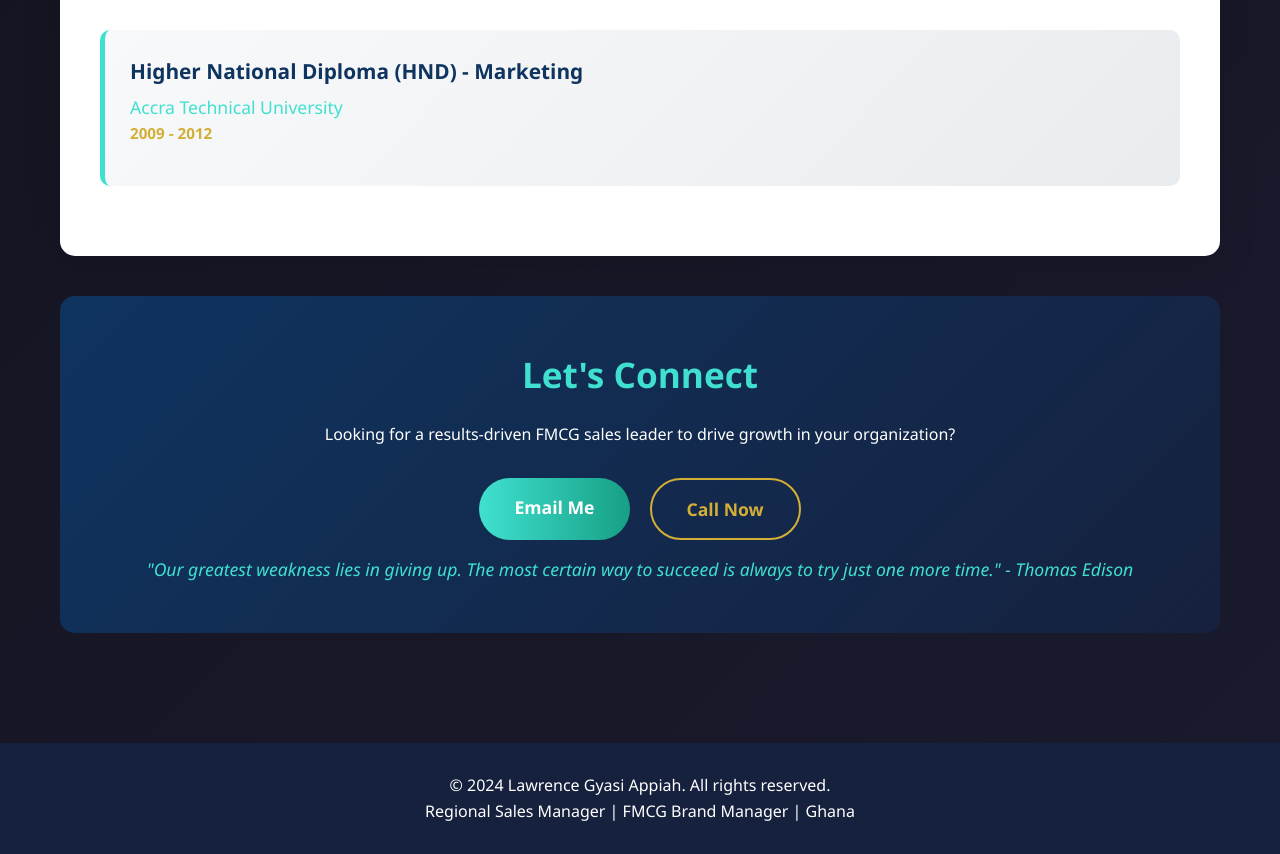
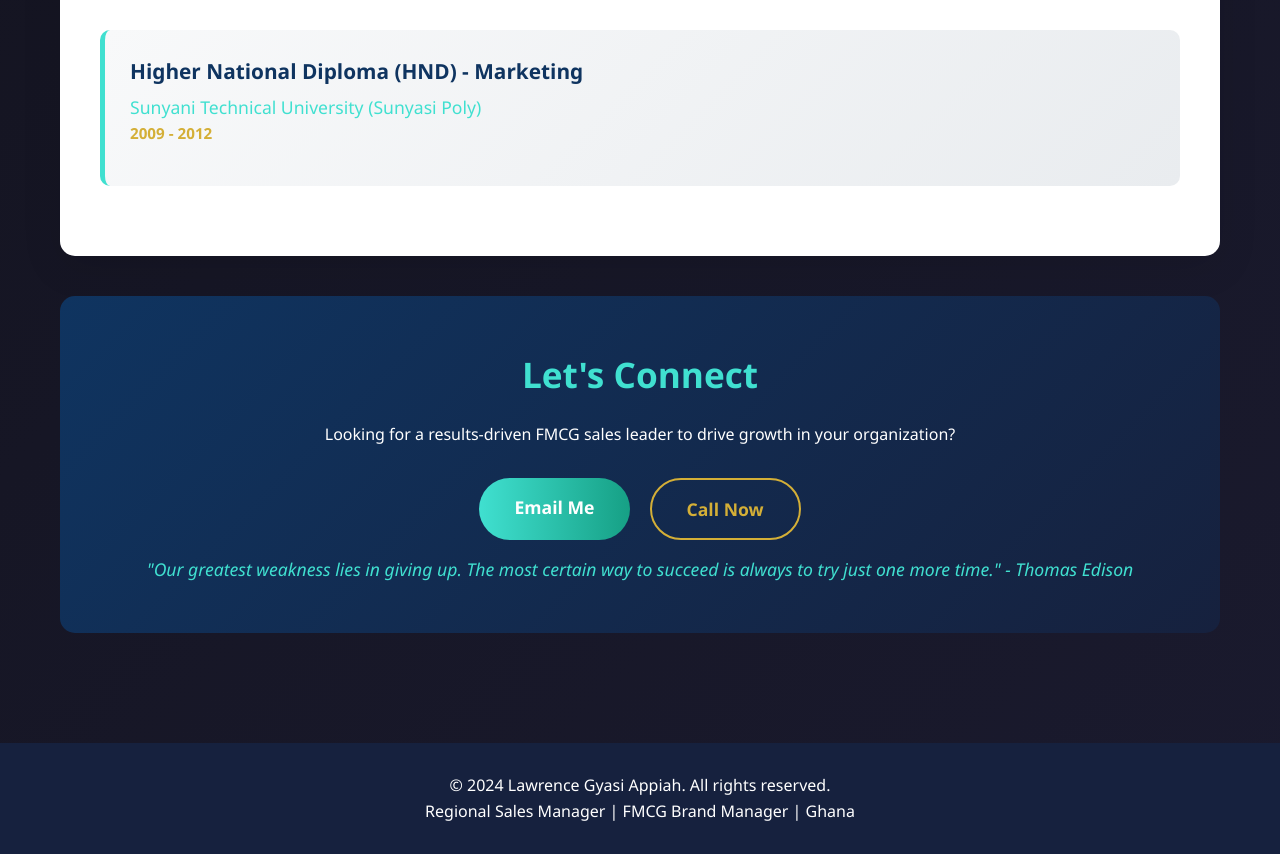
Before and after one commit to ekappiah7/lawrence, a plain HTML site: page index.html in a window 1280 px wide. Shown: the part 4464-5318 px from the top of the page. Drawn offline with Linux system fonts and the light colour scheme.

Commit message:
Update index.html

```diff
--- a/index.html
+++ b/index.html
@@ -515,7 +515,7 @@
 
             <div class="education-item">
                 <div class="education-degree">Higher National Diploma (HND) - Marketing</div>
-                <div class="education-school">Accra Technical University</div>
+                <div class="education-school">Sunyani Technical University (Sunyasi Poly)</div>
                 <div class="date">2009 - 2012</div>
             </div>
         </section>
```
